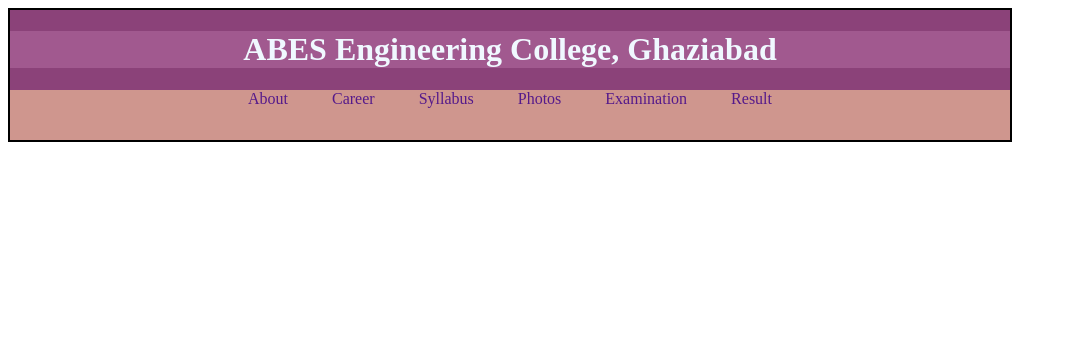
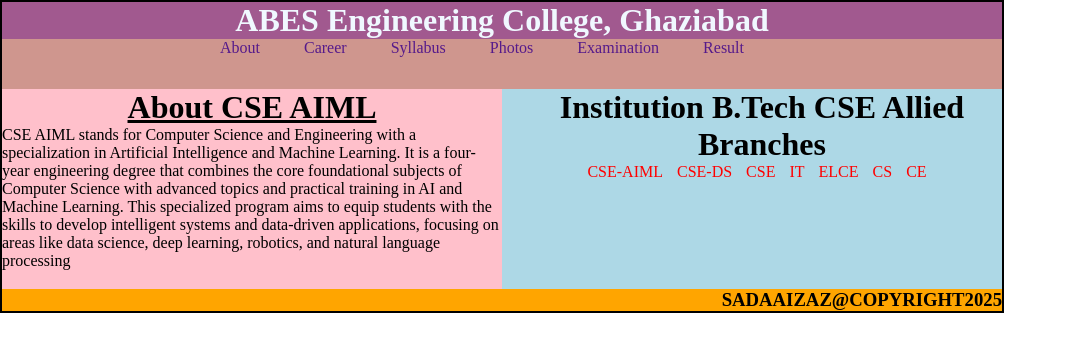
Before and after one commit to sadaaizaz123/FSD, a plain HTML site: page fsd10/index.html in a window 1280 px wide. Shown: the whole page, without its empty margins (0-1075 px from the left). Drawn offline with Linux system fonts and the light colour scheme.

Commit message:
New Changes

```diff
--- a/fsd10/index.html
+++ b/fsd10/index.html
@@ -8,6 +8,10 @@
     <meta name="viewport" content="width=device-width, initial-scale=1.0" />
     <title>Document</title>
     <style>
+      * {
+        padding: 0;
+        margin: 0;
+      }
       #parent {
         border: 2px solid black;
         background-color: rgba(104, 9, 80, 0.764);
@@ -35,6 +39,43 @@
       #menu ul li a {
         text-decoration: none;
       }
+      #content {
+        background-color: pink;
+        font-family: "Times New Roman", Times, serif;
+        width: 500px;
+        float: left;
+        min-height: 200px;
+      }
+      #content h1 {
+        text-align: center;
+        text-decoration: underline;
+      }
+      #sidebar {
+        width: 500px;
+        background-color: lightblue;
+        font-family: "Times New Roman", Times, serif;
+        text-align: center;
+        padding-left: 20px;
+        box-sizing: border-box;
+        float: left;
+        min-height: 200px;
+      }
+      #sidebar ul li {
+        list-style-type: none;
+        display: inline-block;
+        padding-right: 10px;
+      }
+      #sidebar ul li a {
+        text-decoration: none;
+        color: red;
+      }
+      #footer {
+        background-color: orange;
+        min-height: 100px;
+      }
+      #footer h3 {
+        text-align: right;
+      }
     </style>
   </head>
   <body>
@@ -52,9 +93,32 @@
           <li><a href="">Result</a></li>
         </ul>
       </div>
-      <div id="content"></div>
-      <div id="sidebar"></div>
-      <div id="footer"></div>
+      <div id="content">
+        <h1>About CSE AIML</h1>
+        <p>
+          CSE AIML stands for Computer Science and Engineering with a
+          specialization in Artificial Intelligence and Machine Learning. It is
+          a four-year engineering degree that combines the core foundational
+          subjects of Computer Science with advanced topics and practical
+          training in AI and Machine Learning. This specialized program aims to
+          equip students with the skills to develop intelligent systems and
+          data-driven applications, focusing on areas like data science, deep
+          learning, robotics, and natural language processing
+        </p>
+      </div>
+      <div id="sidebar">
+        <h1>Institution B.Tech CSE Allied Branches</h1>
+        <ul>
+          <li><a href="">CSE-AIML</a></li>
+          <li><a href="">CSE-DS</a></li>
+          <li><a href="">CSE</a></li>
+          <li><a href="">IT</a></li>
+          <li><a href="">ELCE</a></li>
+          <li><a href="">CS</a></li>
+          <li><a href="">CE</a></li>
+        </ul>
+      </div>
+      <div id="footer"><h3>SADAAIZAZ@COPYRIGHT2025</h3></div>
     </div>
   </body>
 </html>
```
